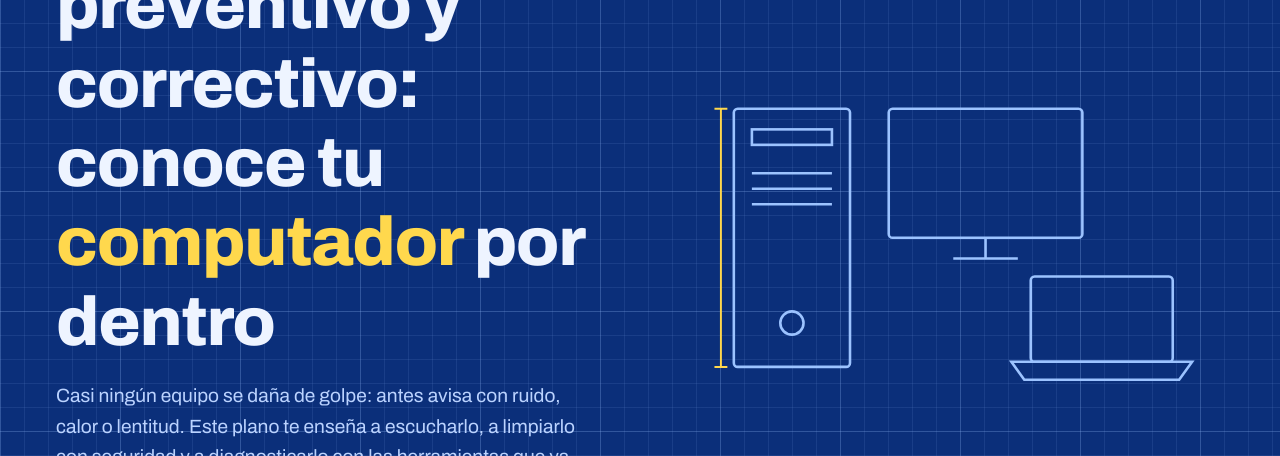
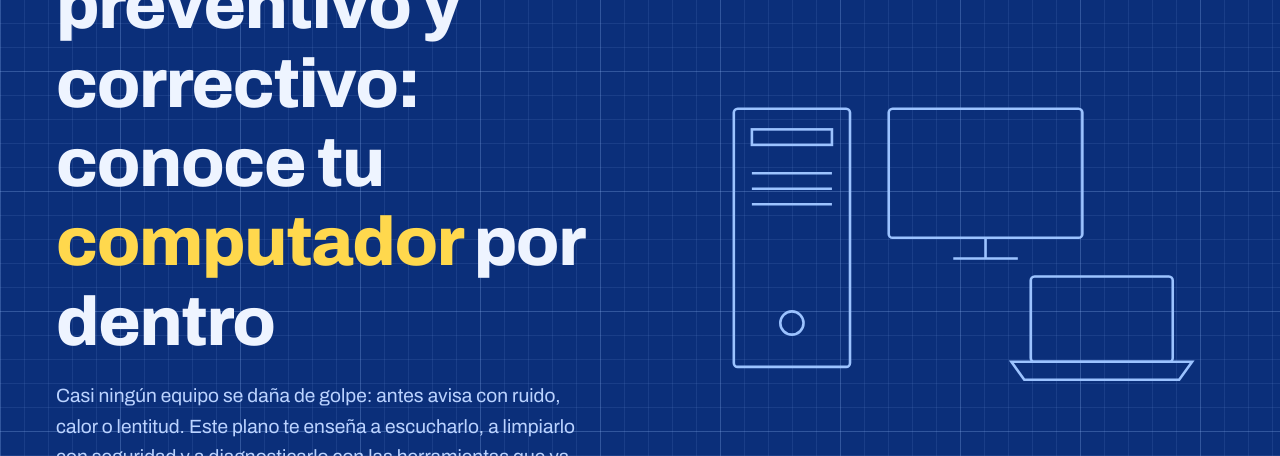
Before and after one commit to juliandiazep-cmyk/Manual_de_Mantenimiento, a plain HTML site: page Manual_de_Mantenimiento/index.html in a window 1280 px wide. Shown: the part 169-625 px from the top of the page. Drawn offline with nearby package versions, Linux system fonts and the light colour scheme.

Commit message:
Update index.html

```diff
--- a/Manual_de_Mantenimiento/index.html
+++ b/Manual_de_Mantenimiento/index.html
@@ -34,7 +34,7 @@
         <rect x="140" y="30" width="150" height="100" rx="3"/><path d="M215 130v16M190 146h50"/>
         <rect x="250" y="160" width="110" height="66" rx="3"/><path d="M235 226h140l-10 14H245z"/>
       </g>
-      <g stroke="#FFD84D" stroke-width="1.5" fill="none"><path d="M10 30v200M5 30h10M5 230h10"/></g>
+      <!-- <g stroke="#FFD84D" stroke-width="1.5" fill="none"><path d="M10 30v200M5 30h10M5 230h10"/></g>-->
     </svg>
   </div>
   <dl class="cajetin">
```
